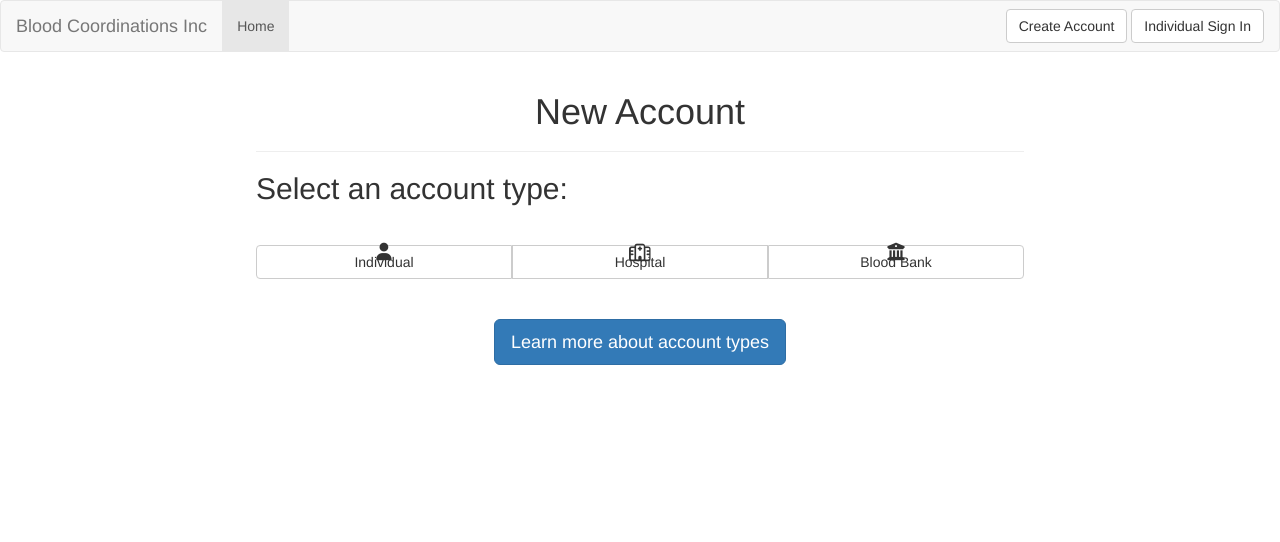
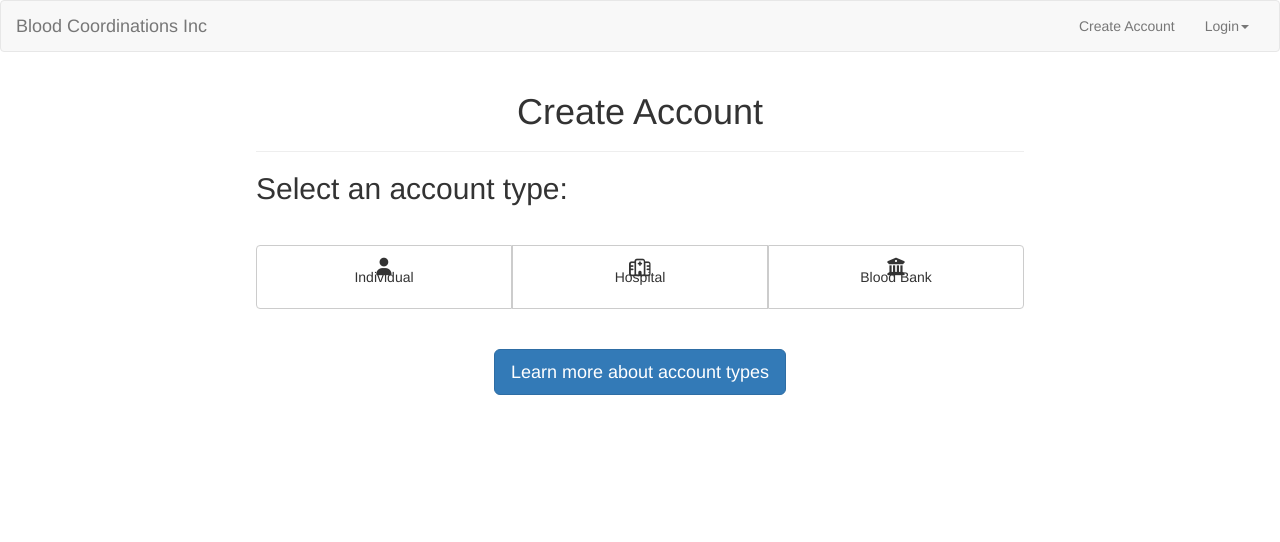
Before and after one commit to mSquizzle/150-Cloud-Apps, a Flask app: template templates/accounts/choose-account.html in a window 1280 px wide. Shown: the top 542 px of the page. Run offline with Flask 2, Linux system fonts and the light colour scheme; the template is opened without the code that fills it, so the values that code supplies are empty; parts of the project's set-up code (start-up, migrations or seed data) failed here and were passed over; some libraries are stand-ins or nearby versions.

Commit message:
Nifty navbar dropdown, padding for choose account page

```diff
--- a/templates/accounts/choose-account.html
+++ b/templates/accounts/choose-account.html
@@ -1,20 +1,20 @@
 {% extends "layout.html" %}
 {% block body %}
 <div class="page-header">
-    <h1>New Account</h1>
+    <h1>Create Account</h1>
 </div>
 
 <h2>Select an account type:</h2>
 
 <div class="btn-group btn-group-justified" role="group" aria-label="Account type selection" style="padding-top: 30px">
-        <a href="{{ account['login'] }}" class="btn-group" role="group">
-            <button type="button" class="btn btn-default"><i class="fa fa-user fa-lg" aria-hidden="true"></i><br> Individual</button>
+    <a href="{{ account['login'] }}" class="btn-group" role="group">
+        <button type="button" class="btn btn-default"><div style="padding:15px;"><i class="fa fa-user fa-lg" aria-hidden="true"></i><br> Individual</div></button>
     </a>
     <a href="{{ url_for('create_account') }}" class="btn-group" role="group">
-            <button type="button" class="btn btn-default"><i class="fa fa-hospital-o fa-lg" aria-hidden="true"></i><br>Hospital</button>
+        <button type="button" class="btn btn-default"><div style="padding: 15px;"><i class="fa fa-hospital-o fa-lg" aria-hidden="true"></i><br>Hospital</div></button>
     </a>
     <a href="{{ url_for('create_account') }}" class="btn-group" role="group">
-            <button type="button" class="btn btn-default"><i class="fa fa-university fa-lg" aria-hidden="true"></i><br>Blood Bank</button>
+        <button type="button" class="btn btn-default"><div style="padding: 15px;"><i class="fa fa-university fa-lg" aria-hidden="true"></i><br>Blood Bank</div></button>
     </a>
 </div>
 
--- a/templates/layout.html
+++ b/templates/layout.html
@@ -1,55 +1,53 @@
-{% extends "skeleton.html" %}
-
-{% block nav %}
+{% extends "skeleton.html" %} {% block nav %}
 <nav class="navbar navbar-default">
   <div class="container-fluid">
 
     <!-- Brand and toggle get grouped for better mobile display -->
     <div class="navbar-header">
+      <button type="button" class="navbar-toggle collapsed" data-toggle="collapse" data-target="#navbar-content" aria-expanded="false">
 
-      <button type="button" class="navbar-toggle collapsed" data-toggle="collapse" data-target="#bs-example-navbar-collapse-1" aria-expanded="false">
-        <!-- Screen-reader only -->
         <span class="sr-only">Toggle navigation</span>
-        <span class="icon-bar"></span>
+
         <span class="icon-bar"></span>
         <span class="icon-bar"></span>
       </button>
 
+      <!-- brand always visible -->
       <a class="navbar-brand" href="{{ url_for('index') }}">Blood Coordinations Inc</a>
-
     </div>
 
     <!-- Collect the nav links, forms, and other content for toggling -->
-    <div class="collapse navbar-collapse" id="bs-example-navbar-collapse-1">
+    <div class="collapse navbar-collapse" id="navbar-content">
 
-      <ul class="nav navbar-nav">
-        <!-- active left navigation -->
-        <li class="active"><a href="#">Home <span class="sr-only">(current)</span></a></li>
+      <ul class="nav navbar-nav navbar-right">
+          {% if account['user'] %}
+          <li><a href="{{ url_for('settings') }}">Settings</a></li>
+          <li><a href="{{ account['logout'] }}">Logout</a></li>
+          {% else %}
+          <li><a href="{{ url_for('choose_account') }}">Create Account</a></li>
+          <li class="dropdown">
+              <a class="dropdown-toggle" data-toggle="dropdown" role="button" aria-haspopup="true" aria-expanded="false">Login<span class="caret"></a>
+              <ul class="dropdown-menu">
+                <li><a href="{{ account['login'] }}">Individual</a></li>
+                <li><a href="#">Institution</a></li>
+              </ul>
+          </li>
+          {% endif %}
       </ul>
-      <div class="nav navbar-right">
-          {% if account['user'] %}
+    </div>
 
-          <a href="{{ url_for('settings') }}"><button type="button" class="btn btn-default navbar-btn">Settings</button></a>
-            <a href="{{ account['logout'] }}"><button type="button" class="btn btn-default navbar-btn">Logout</button></a>
-          {% else %}
-          <a href="{{ url_for('choose_account') }}"><button type="button" class="btn btn-default navbar-btn">Create Account</button></a>
-          <a href="{{ account['login'] }}"><button type="button" class="btn btn-default navbar-btn">Individual Sign In</button></a>
-          {% endif %}
-      </div>
-    </div>
   </div>
 </nav>
 {% endblock %}
 
 
-<!-- TODO: add padding if necessary -->
 {% block footer %}
 <nav class="navbar navbar-inverse navbar-fixed-bottom">
   <div class="container-fluid centered-navbar">
 
       <ul class="nav navbar-nav">
-              <li><a href="{{ url_for('about') }}">About</a></li>
-              <li><a href="{{ url_for('faq') }}">FAQ</a></li>
+          <li><a href="{{ url_for('about') }}">About</a></li>
+          <li><a href="{{ url_for('faq') }}">FAQ</a></li>
       </ul>
   </div>
 </nav>
```
